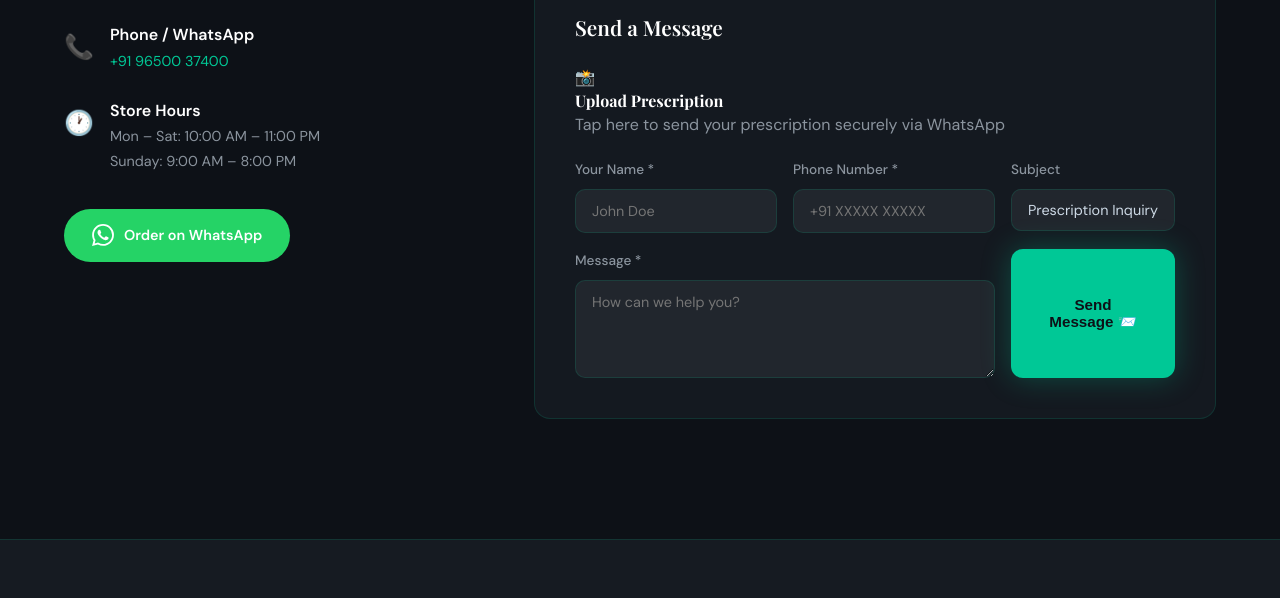
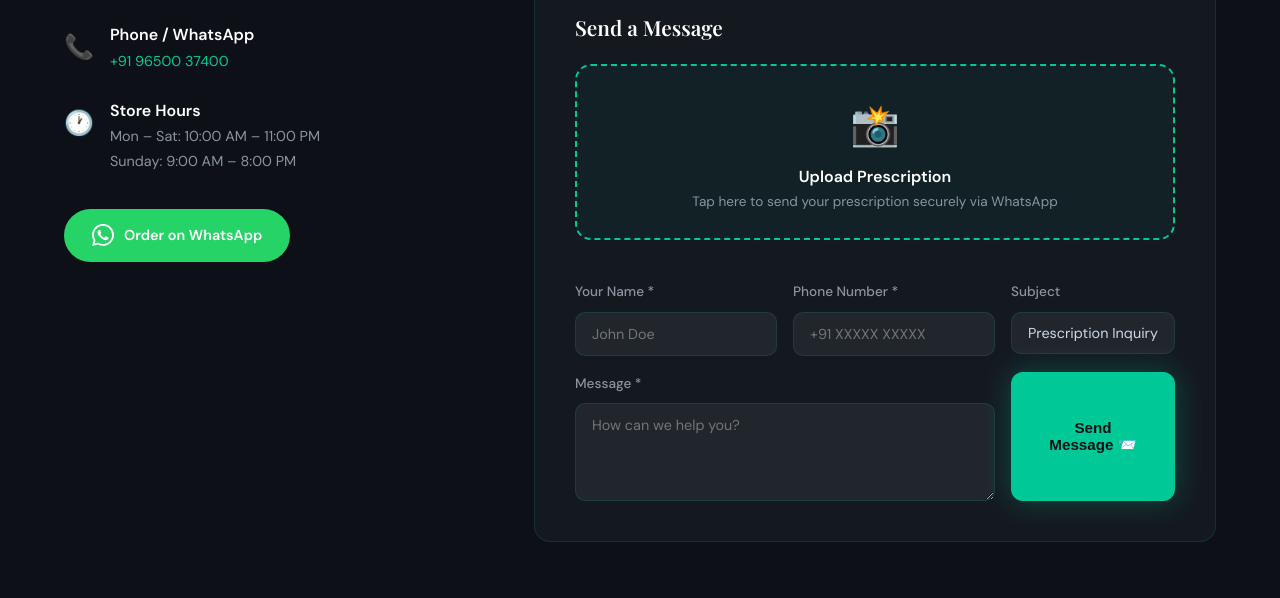
Before and after one commit to mani-droid/suraj-medicos, a plain HTML site: page index.html in a window 1280 px wide. Shown: the part 6524-7122 px from the top of the page. Drawn offline with nearby package versions, Linux system fonts and the light colour scheme; a script that the page names is missing.

Commit message:
Update style.css

```diff
--- a/style.css
+++ b/style.css
@@ -684,3 +684,39 @@ p { color: var(--text-muted); }
     min-width: 100%; /* Allows it to flow naturally on small phones */
   }
 }
+
+/* --- SMART PRESCRIPTION ZONE --- */
+.prescription-zone {
+  border: 2px dashed var(--green);
+  border-radius: var(--radius);
+  padding: 25px 20px;
+  text-align: center;
+  background: rgba(0, 200, 150, 0.05);
+  cursor: pointer;
+  transition: all 0.3s ease;
+  margin-bottom: 20px;
+}
+
+.prescription-zone:hover {
+  background: rgba(0, 200, 150, 0.15);
+  transform: translateY(-3px);
+  box-shadow: 0 10px 25px rgba(0, 200, 150, 0.1);
+}
+
+.rx-icon {
+  font-size: 2.5rem;
+  margin-bottom: 8px;
+}
+
+.prescription-zone h4 {
+  color: var(--white);
+  margin-bottom: 4px;
+  font-family: 'DM Sans', sans-serif;
+  font-weight: 600;
+}
+
+.prescription-zone p {
+  font-size: 0.85rem;
+  color: var(--text-muted);
+  margin: 0;
+}
```
